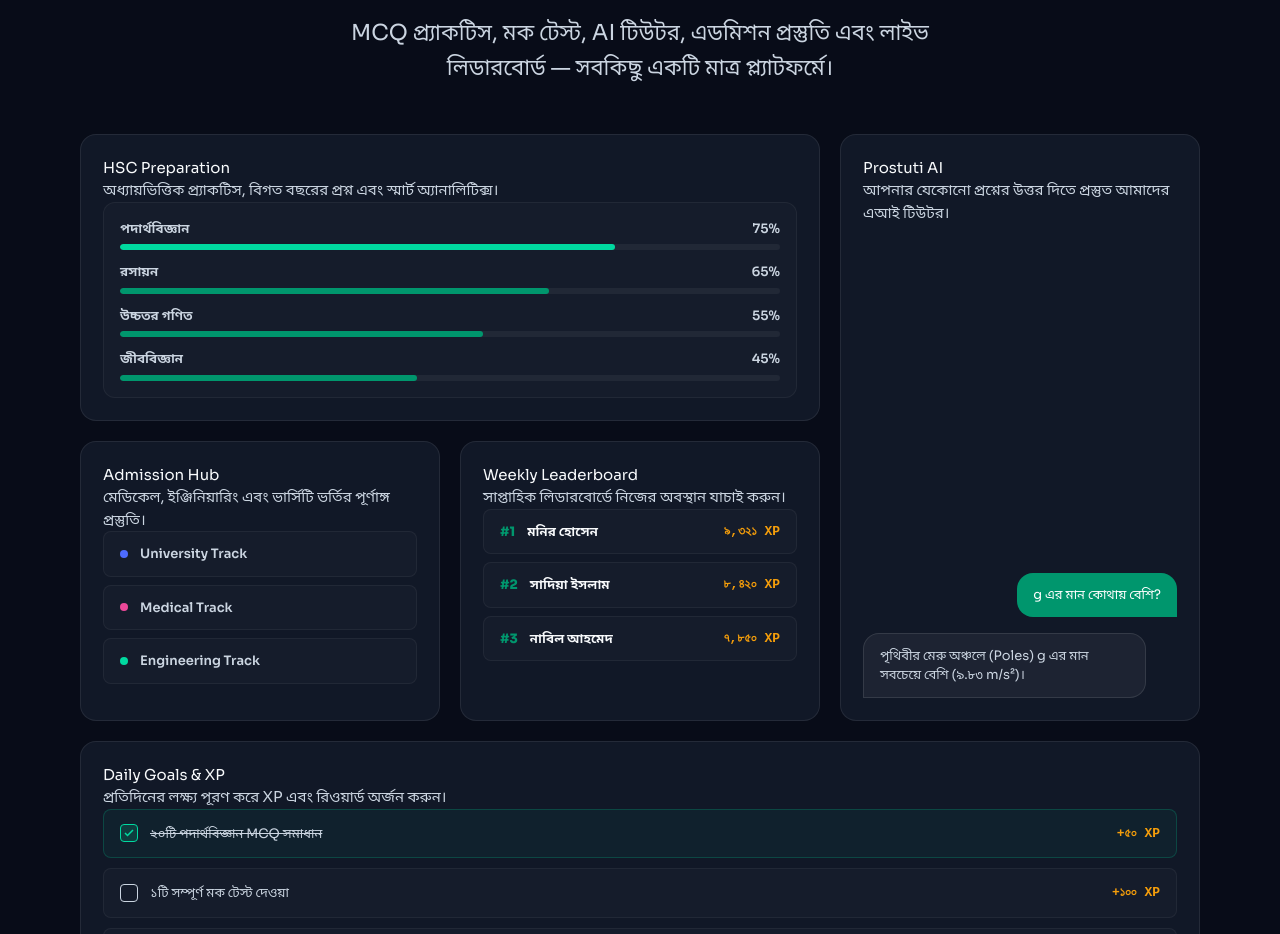
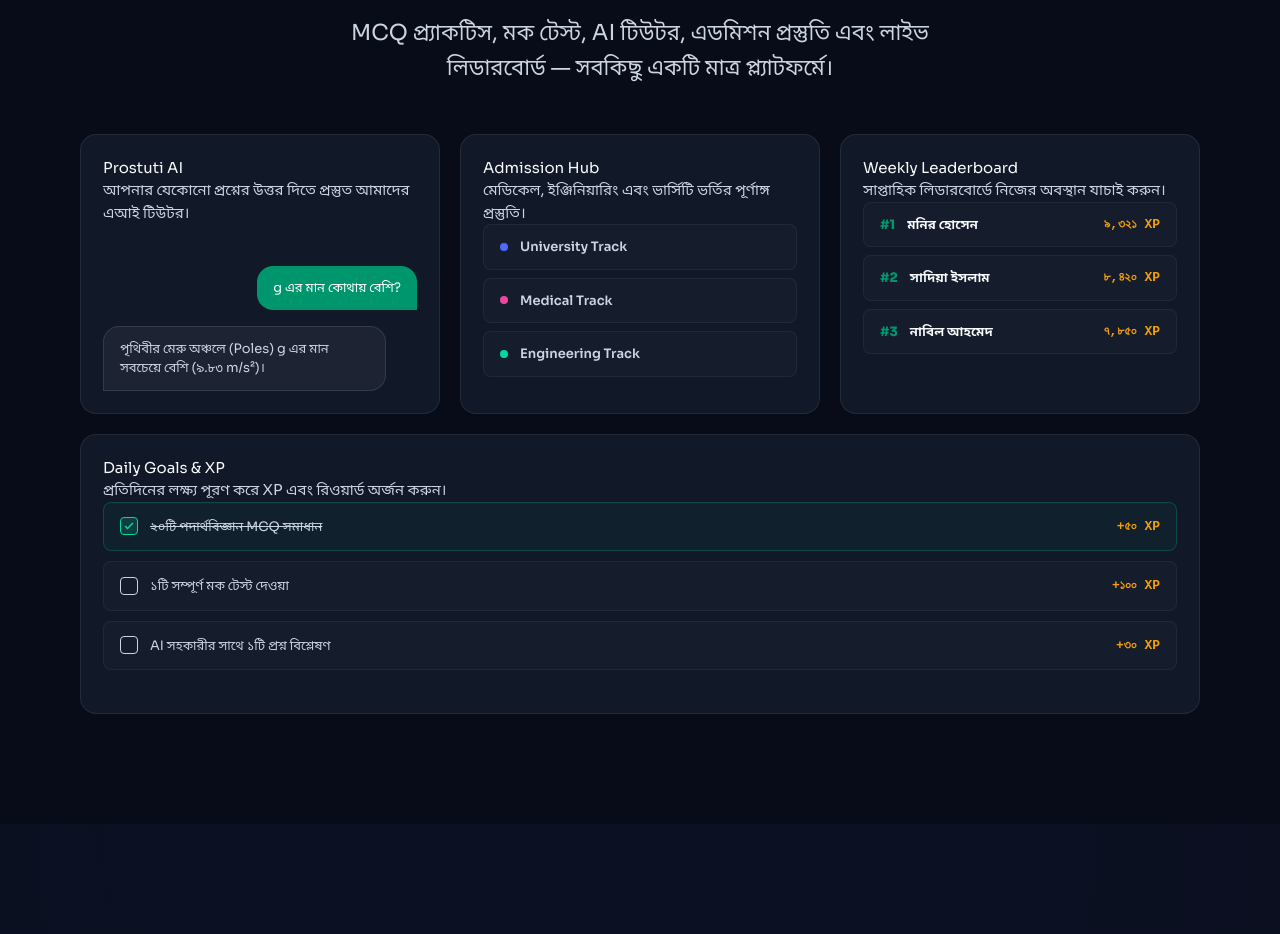
Before and after one commit to mdmonirhossen6/prostutii, a Next.js app: page / in a window 1280 px wide. Shown: the part 1285-2219 px from the top of the page. Built offline with nearby package versions, Linux system fonts and the light colour scheme.

Commit message:
feat: remove hsc preparation from features grid

```diff
--- a/components/FeaturesGrid.tsx
+++ b/components/FeaturesGrid.tsx
@@ -109,27 +109,7 @@ export default function FeaturesGrid({ lang }: FeaturesGridProps) {
         {/* Bento Grid */}
         <div className="bento-grid">
 
-          {/* 1. HSC Preparation (Large) */}
-          <div className="bento-card bento-hsc">
-            <div className="bento-content">
-              <h3 className="bento-title">{t.hscTitle}</h3>
-              <p className="bento-desc">{t.hscDesc}</p>
 
-              <div className="bento-visual hsc-visual">
-                {t.hscSubjects.map((sub, i) => (
-                  <div key={i} className="hsc-subject-bar">
-                    <div className="hsc-subject-info">
-                      <span className="hsc-subject-name">{sub}</span>
-                      <span className="hsc-subject-pct">{75 - i * 10}%</span>
-                    </div>
-                    <div className="hsc-progress-track">
-                      <div className="hsc-progress-fill" style={{ width: `${75 - i * 10}%`, background: i === 0 ? '#00d9a0' : 'var(--color-surface-strong)' }}></div>
-                    </div>
-                  </div>
-                ))}
-              </div>
-            </div>
-          </div>
 
           {/* 2. Prostuti AI (Tall) */}
           <div className="bento-card bento-ai">
@@ -262,39 +242,9 @@ export default function FeaturesGrid({ lang }: FeaturesGridProps) {
         }
 
         /* Specific Grid Placements */
-        .bento-hsc { grid-column: span 2; }
-        .bento-ai { grid-column: span 1; grid-row: span 2; }
+        .bento-ai { grid-column: span 1; }
         .bento-goals { grid-column: span 3; }
 
-        /* HSC Visual */
-        .hsc-visual {
-          display: flex;
-          flex-direction: column;
-          gap: 12px;
-          background: rgba(255,255,255,0.02);
-          padding: 16px;
-          border-radius: 12px;
-          border: 1px solid rgba(255,255,255,0.05);
-        }
-        .hsc-subject-info {
-          display: flex;
-          justify-content: space-between;
-          font-size: 13px;
-          color: var(--color-text-secondary);
-          margin-bottom: 6px;
-          font-weight: 600;
-        }
-        .hsc-progress-track {
-          height: 6px;
-          background: rgba(255,255,255,0.05);
-          border-radius: 3px;
-          overflow: hidden;
-        }
-        .hsc-progress-fill {
-          height: 100%;
-          border-radius: 3px;
-          transition: width 1s ease-out;
-        }
 
         /* AI Visual */
         .chat-interface {
@@ -444,7 +394,7 @@ export default function FeaturesGrid({ lang }: FeaturesGridProps) {
           .bento-grid {
             grid-template-columns: 1fr;
           }
-          .bento-hsc, .bento-ai, .bento-goals {
+          .bento-ai, .bento-goals {
             grid-column: span 1;
             grid-row: span 1;
           }
```
